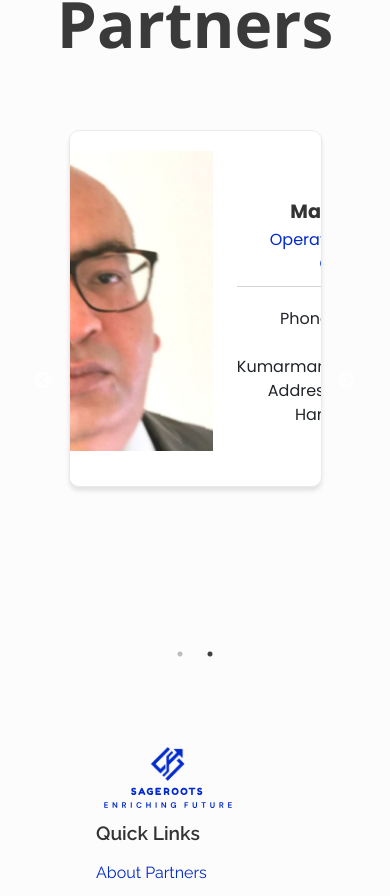
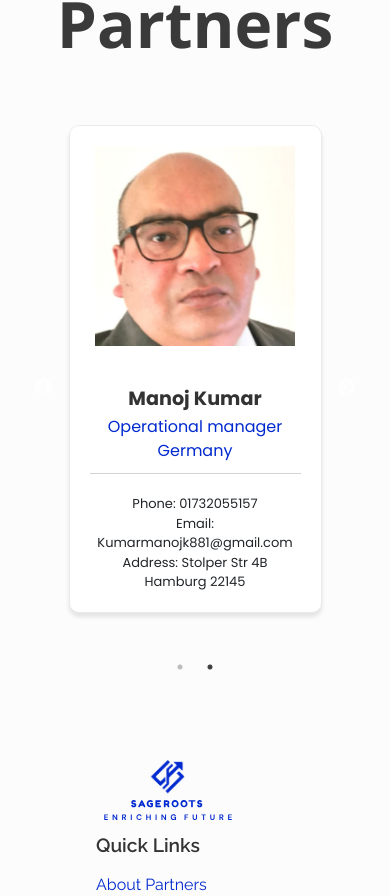
Before and after one commit to UshreeDas/sageroot, a React (Create React App) app: page /about in a window 390 px wide. Shown: the part 1520-2416 px from the top of the page. Built offline with nearby package versions, Linux system fonts and the light colour scheme; a web font is replaced by a local one.

Commit message:
partens responsive

```diff
--- a/src/Components/About-us/Members/partners.css
+++ b/src/Components/About-us/Members/partners.css
@@ -1,21 +1,16 @@
-.partners-container{
+.partners-container {
     display: flex;
     flex-direction: row;
     align-items: center;
     justify-content: center;
     gap: 3rem;
-    margin-top: 3rem;
-    margin-bottom: 5rem;
+    margin: 3rem 0 5rem;
 }
 
-
 .partners-data {
-    /* width: 85%; */
-    width: 45%;
-    /* margin: 0 auto; */
+    width: 45%; /* Default width */
 }
 
-  /* Styling for each testimonial card */
 .partners-card {
     background-color: #ffffff; /* White background */
     box-shadow: 0 4px 4px rgba(0, 0, 0, 0.1); /* Subtle shadow */
@@ -24,17 +19,19 @@
     text-align: center;
     transition: transform 0.6s ease, box-shadow 0.6s ease;
     padding: 20px;
-    max-width: 700px; /* Set a fixed width if needed */
-    /* margin: 20px; */
-    margin-bottom: 2rem;
-    margin-top: 2rem;
+    max-width: 700px; /* Optional: Set a fixed width */
+    margin: 2rem 0; /* Top & Bottom Margin */
     border: 0.1px solid #ebeaea;
+    display: flex;
+    flex-direction: column; /* Ensure content stacks vertically */
+    align-items: center; /* Center-align the content */
+    justify-content: center; /* Center-align the content */
 }
 
-/* Hover effect for subtle scaling and shadow */
+/* Hover effect for scaling and shadow */
 .partners-card:hover {
     transform: scale(1.03);
-    box-shadow: 0 4px  10px rgba(0, 0, 0, 0.2);
+    box-shadow: 0 4px 10px rgba(0, 0, 0, 0.2);
 }
 
 .partners-line {
@@ -42,16 +39,14 @@
     flex-direction: column;
     align-items: center;
     justify-content: center;
-
 }
 
-.partners-information{
+.partners-information {
     display: flex;
     flex-direction: row;
     gap: 1.5rem;
     align-items: center;
     justify-content: center;
-
 }
 
 .partners-address {
@@ -59,20 +54,17 @@ display: flex;
     flex-direction: column;
     margin-top: 20px;
     font-size: 1rem;
-
 }
 
 .partners-img {
-
     padding-bottom: 15px;
-
 }
 
 /* Style the image */
 .partners-img img {
     width: 300px; /* Control image size */
     height: 300px;
-    object-fit: cover;
+    object-fit: cover; /* Prevent distortion */
 }
 
 /* Partner information styling */
@@ -91,28 +83,38 @@ font-size: 1rem;
 
 .partners-post {
     font-size: 1em;
-    color:#0029CF ;
+    color: #0029CF;
 }
 
+/* Slick slider padding */
 .slick-slider .slick-slide {
     padding: 0 10px;
 }
 
+/* Responsive Design */
 @media (max-width: 1300px) {
     .partners-container {
-        display: flex;
-        flex-direction: column;
+        flex-direction: column; /* Stack items vertically */
         justify-content: center;
         align-items: center;
     }
     .partners-data {
         width: 70%;
         margin: 0 auto;
-        align-items: center;
-        justify-content: center;
     }
-      .partners-card{
-        margin-top: 0.4rem;
+    .partners-card {
+        margin-top: 0.1rem;
     }
-
+    .partners-information {
+        flex-direction: column; /* Stack items vertically */
+        gap: 1rem; /* Add spacing between items */
     }
+    .partners-img img {
+        width: 200px;
+        height: 200px;
+        object-fit: cover; /* Keep image proportions consistent */
+    }
+    .partners-address {
+        font-size: 13px; /* Adjust font size for smaller screens */
+    }
+}
```
Lines whose indentation alone changed are shown as unchanged.
